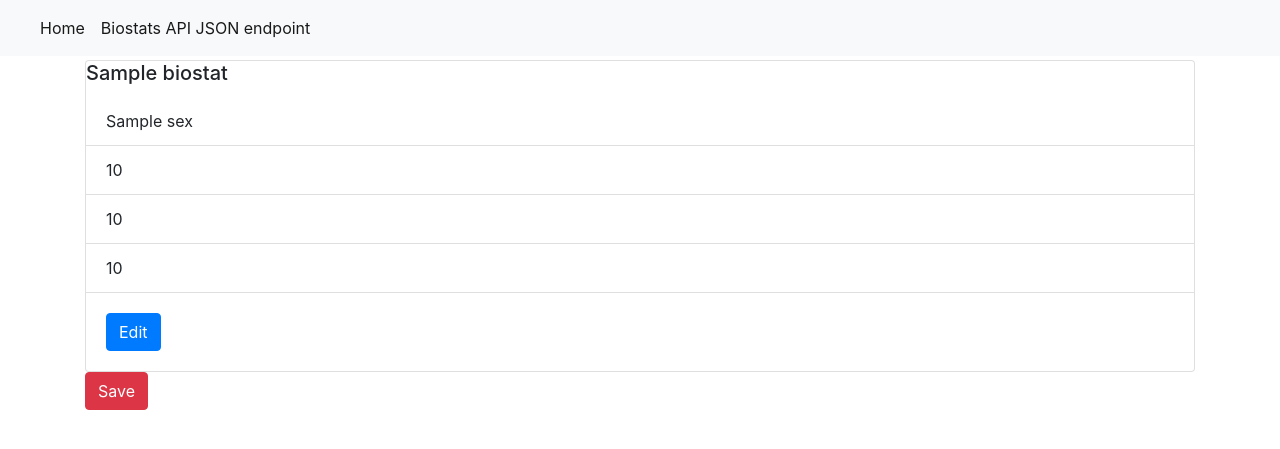
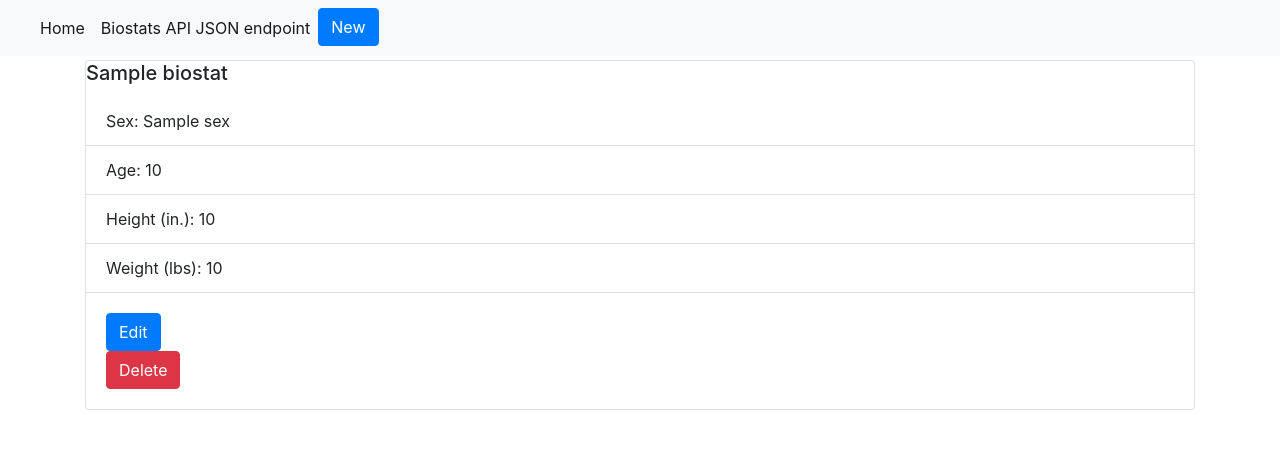
Before and after one commit to cadibemma/FlaskDockerWebApplication-Part-3, a Flask app: template app/templates/view.html in a window 1280 px wide. Shown: the top 449 px of the page. Run offline with Flask 2, Linux system fonts and the light colour scheme; the template is opened without the code that fills it: most values are stand-ins (such as "Sample title", 1, 10 or a date in 2020); some libraries are stand-ins or nearby versions.

Commit message:
Fix: Added 'New' button and fixed links, updated screenshots, updated README.md

```diff
--- a/app/app.py
+++ b/app/app.py
@@ -18,7 +18,7 @@ mysql.init_app(app)
 
 @app.route('/', methods=['GET'])
 def index():
-    user = {'username': 'Chikas Project'}
+    user = {'username': "Chika's Project"}
     cursor = mysql.get_db().cursor()
     cursor.execute('SELECT * FROM biostatsData')
     result = cursor.fetchall()
@@ -54,7 +54,7 @@ def form_update_post(stat_id):
     return redirect('/', code=302)
 
 
-@app.route('/biostats/new', methods=['POST'])
+@app.route('/biostats/new', methods=['GET'])
 def form_insert_get():
     return render_template('new.html', title='New Biostats Form')
 
--- a/app/templates/layout.html
+++ b/app/templates/layout.html
@@ -31,10 +31,13 @@
   <div class="collapse navbar-collapse" id="navbarNavDropdown">
     <ul class="navbar-nav">
       <li class="nav-item active">
-        <a class="nav-link" href="#">Home <span class="sr-only">(current)</span></a>
+        <a class="nav-link" href="../">Home <span class="sr-only">(current)</span></a>
       </li>
       <li class="nav-item active">
         <a class="nav-link" href="api/cities">Biostats API JSON endpoint <span class="sr-only">(current)</span></a>
+      </li>
+        <li class="nav-item active">
+        <a href="/biostats/new" class="card-link btn btn-primary">New</a>
       </li>
 
     </ul>
--- a/app/templates/view.html
+++ b/app/templates/view.html
@@ -5,16 +5,16 @@
     <h5 class="card-title">{{ biostat.Name }}</h5>
 
     <ul class="list-group list-group-flush">
-        <li class="list-group-item">{{ biostat.Sex }}</li>
-        <li class="list-group-item">{{ biostat.Age }}</li>
-        <li class="list-group-item">{{ biostat.Height_in }}</li>
-        <li class="list-group-item">{{ biostat.Weight_lbs }}</li>
+        <li class="list-group-item">Sex: {{ biostat.Sex }}</li>
+        <li class="list-group-item">Age: {{ biostat.Age }}</li>
+        <li class="list-group-item">Height (in.): {{ biostat.Height_in }}</li>
+        <li class="list-group-item">Weight (lbs): {{ biostat.Weight_lbs }}</li>
     </ul>
     <div class="card-body">
         <a href="/edit/{{biostat.id}}" class="card-link btn btn-primary">Edit</a>
+        <form action="/delete/{{biostat.id}}" method="post"><button type="submit" class="btn btn-danger">Delete</button></form>
     </div>
 </div>
-<form action="/delete/{{biostat.id}}" method="post"><button type="submit" class="btn btn-danger">Save</button></form>
 
 
 {% endblock %}
```
Also changed, not shown: README.md, 3 other files.
